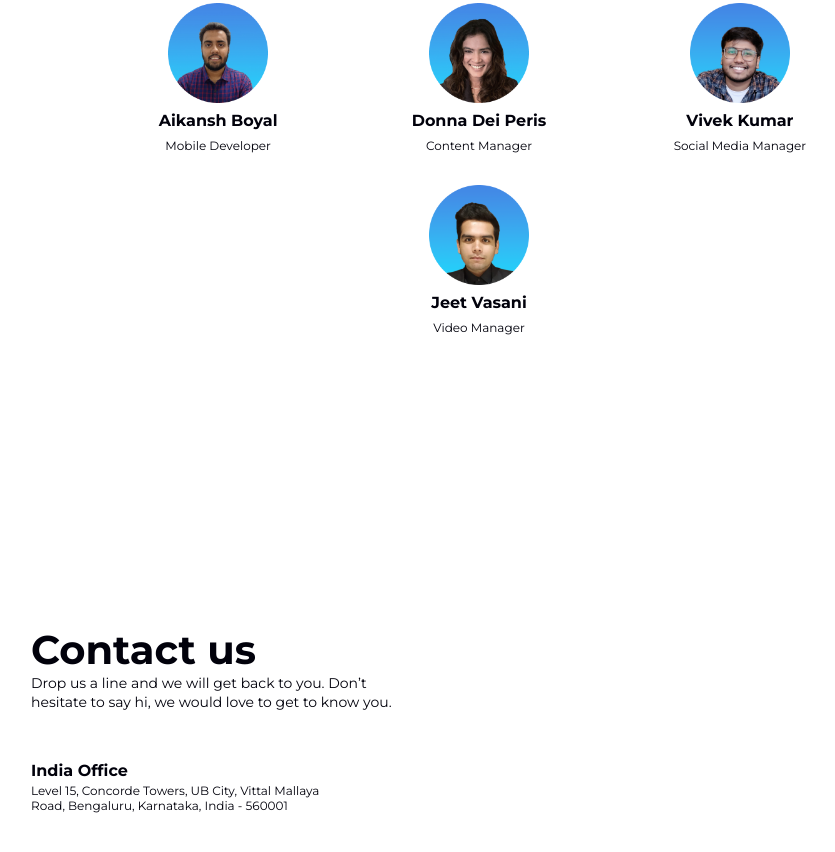
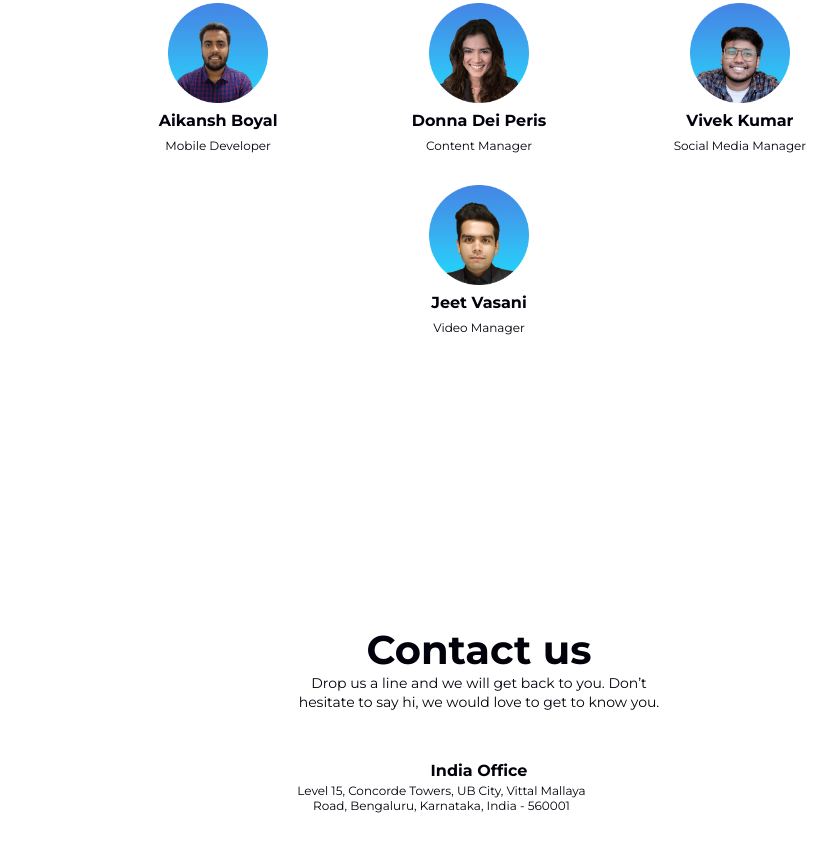
Before and after one commit to nitin-rain/aspm-landing, a plain HTML site: page index.html in a window 1280 px wide. Shown: the part 1830-2682 px from the top of the page, without its empty margins (161-996 px from the left). Drawn offline with Linux system fonts and the light colour scheme.

Commit message:
styling changes

```diff
--- a/style.css
+++ b/style.css
@@ -190,6 +190,7 @@ body {
   flex-direction: column;
   -webkit-box-pack: center;
   justify-content: center;
+  align-items: center;
   padding: 0px 15vw;
   background: url("/static/media/homepageLg.5d6bcd6943808c2b66afb7cc6a8d52cd.svg")
     center center / cover no-repeat;
@@ -204,6 +205,7 @@ body {
 .gwCzxG {
   font-size: 3rem;
   margin-bottom: 1.5rem;
+  text-align: center;
 }
 .dXJDlp {
   display: inline-block;
@@ -378,7 +380,8 @@ body {
   }
 }
 .fEFrKQ {
-  width: 70%;
+  width: max-content;
+  text-align: center;
 }
 @media (max-width: 428px) {
   .fEFrKQ {
```
